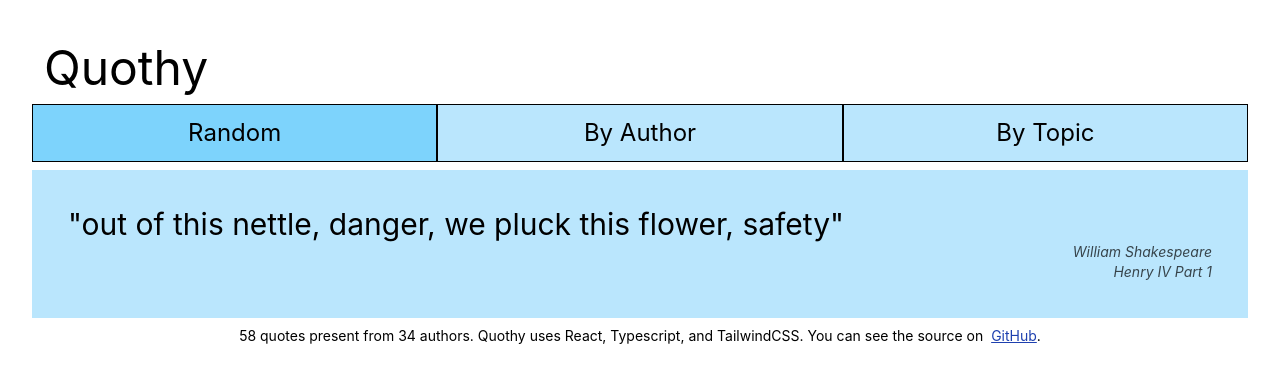
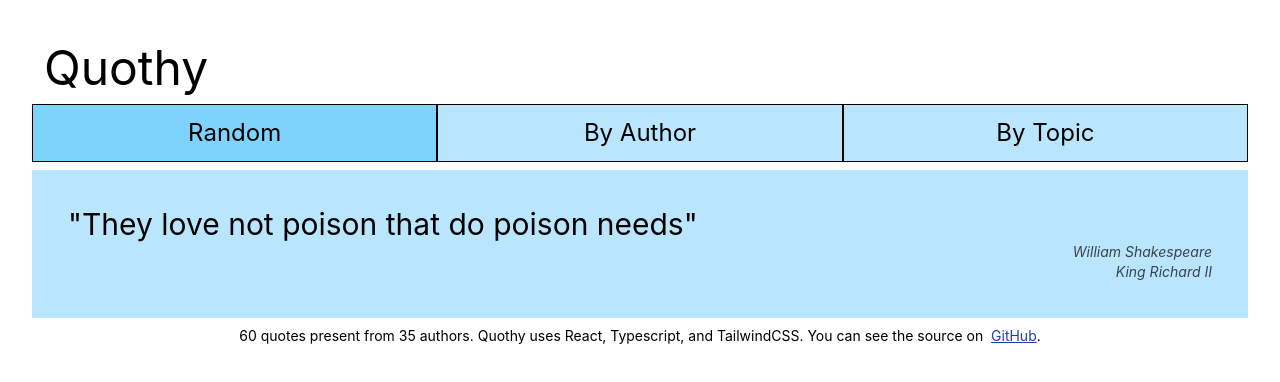
Before and after one commit to MarkNenadov/quothy, a React (Create React App) app: page / in a window 1280 px wide. Shown: the top 382 px of the page. Built offline with nearby package versions, Linux system fonts and the light colour scheme.

Commit message:
add new quotes

```diff
--- a/src/data/quoteData.ts
+++ b/src/data/quoteData.ts
@@ -176,6 +176,22 @@ export const data: Quote[] = [
         title: "The Theology of the French Reformed Churches: From Henry IV to the Revocation of the Edict of Nantes"
       },
       tags: ["christian-history", "theology", "french-reformation"]
+    },
+    {
+      quote: "Recent estimates put the number of Calvinists in France in 1560 at around two million, forming some 10 percent of the total French population.",
+      book: {
+        author: "Martin I. Klauber",
+        title: "The Theology of the French Reformed Churches: From Henry IV to the Revocation of the Edict of Nantes"
+      },
+      tags: ["christian-history", "french-reformation"]
+    },
+    {
+      quote: "you could almost say the New Testament is one long commentary on the Psalms",
+      book: {
+        author: "Ian Stackhouse",
+        title: "Praying Psalms: A Personal Journey through the Psalter"
+      },
+      tags: ["psalms"]
     },
     {
       quote: "Calvin and Chandieu both saw the Reformed consistory as the continuation of the Jewish religious council at the time of Christ, namely, the Sanhedrin. Both exegeted Jesus’ saying in Matthew 18:16, “Tell it to the church,” according to what would have worked in the Jewish context of Jesus’ day: “Tell it to the church” had to mean, “Tell it to the governing body of the church, that is, the Sanhedrin/Consistory.",
```
Also changed, not shown: 1 other file (tests, documents, lock files or other folders).
